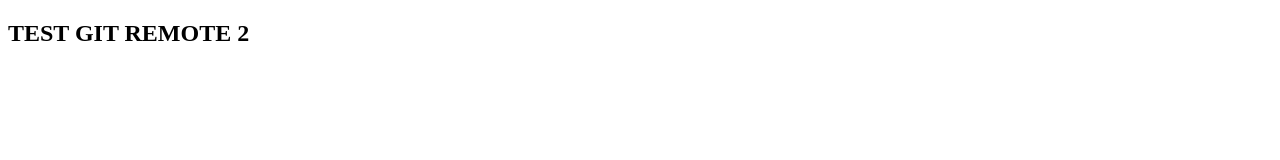
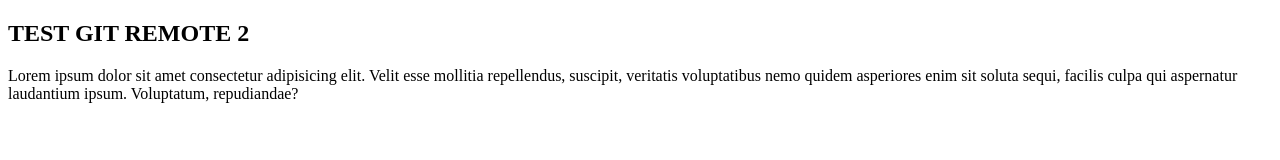
Before and after one commit to ZarBaBar/git-remote-test-2, a plain HTML site: page index.html in a window 1280 px wide. Drawn offline with Linux system fonts and the light colour scheme.

Commit message:
Menambahkan paragraph

```diff
--- a/index.html
+++ b/index.html
@@ -9,6 +9,9 @@
 
 <body>
     <h2>TEST GIT REMOTE 2</h2>
+    <p>Lorem ipsum dolor sit amet consectetur adipisicing elit. Velit esse mollitia repellendus, suscipit, veritatis
+        voluptatibus nemo quidem asperiores enim sit soluta sequi, facilis culpa qui aspernatur laudantium ipsum.
+        Voluptatum, repudiandae?</p>
 </body>
 
 </html>
```
